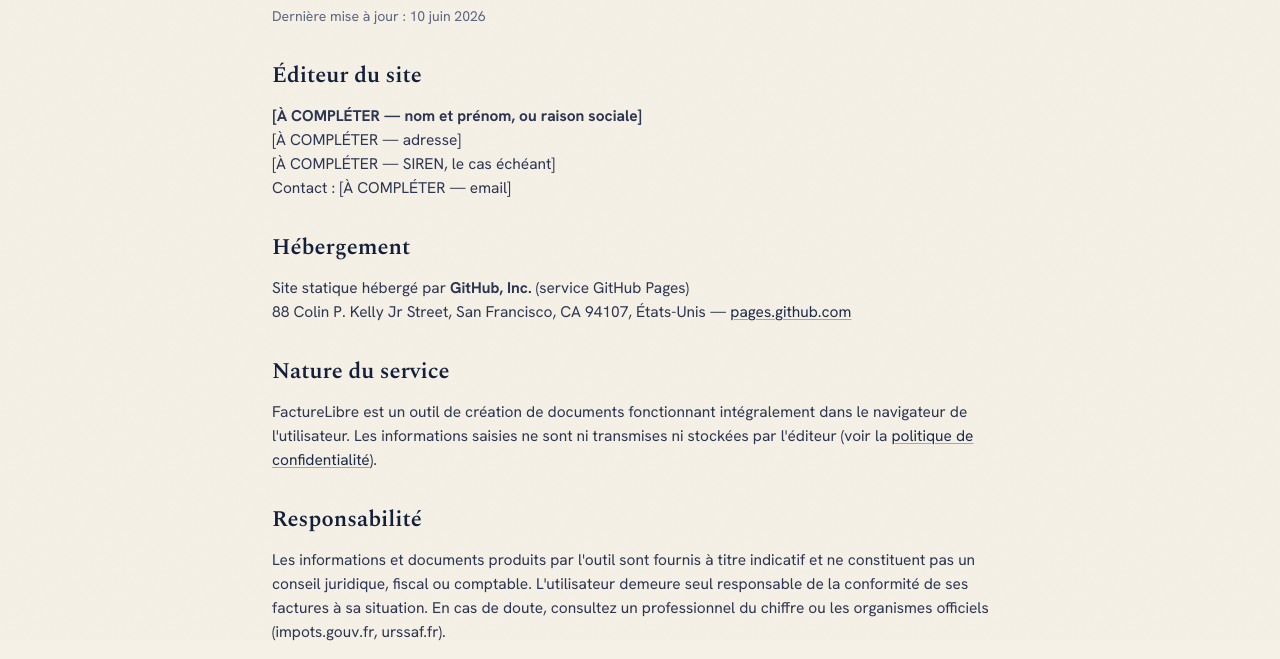
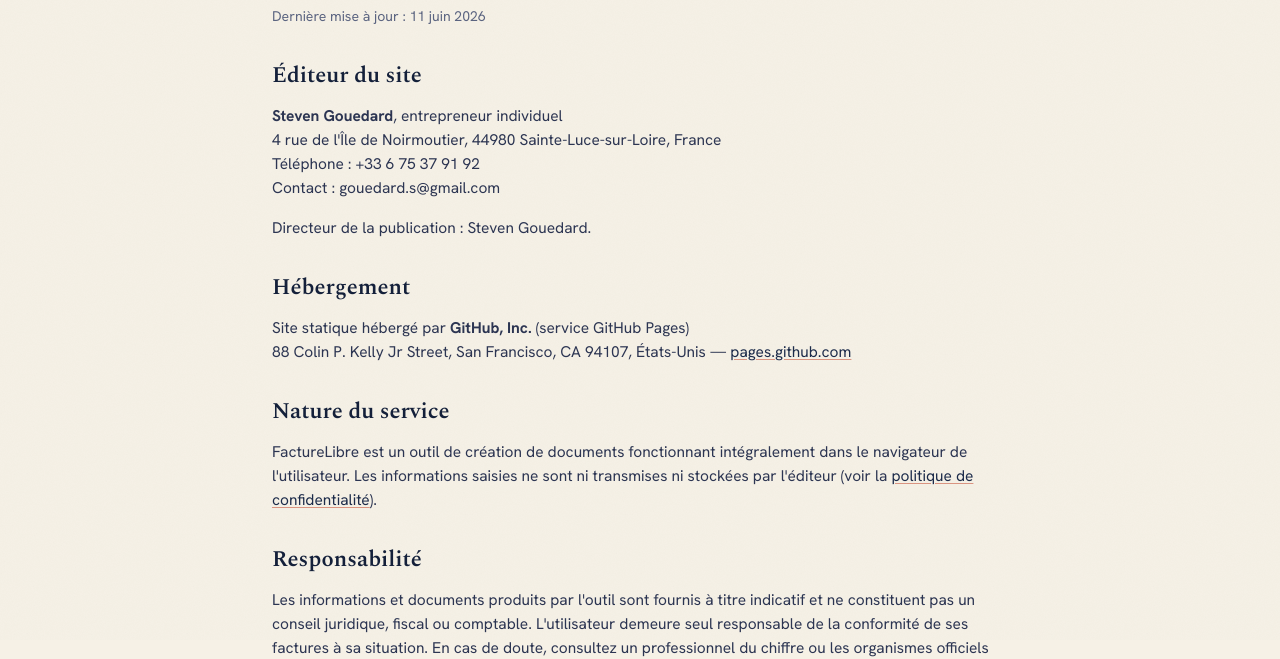
Before and after one commit to gwada9714/facture-libre, a website: page site/mentions-legales.html in a window 1280 px wide. Shown: the part 160-819 px from the top of the page. Drawn offline with Linux system fonts and the light colour scheme; a web font is replaced by a local one.

Commit message:
feat: mentions legales completees — identite de l'editeur publiee (LCEN, HUMAN_SETUP B)

```diff
--- a/site/assets/config.js
+++ b/site/assets/config.js
@@ -8,8 +8,8 @@ window.FLConfig = {
   /* Injecté automatiquement au déploiement par tools/prepare-deploy.js */
   baseUrl: "__SITE_URL__",
 
-  /* HUMAN_SETUP § B — email de contact affiché dans le pied de page et les pages légales. */
-  contactEmail: "",
+  /* HUMAN_SETUP § B — email de contact affiché dans les pages légales. */
+  contactEmail: "gouedard.s@gmail.com",
 
   /*
    * HUMAN_SETUP § C — lien de paiement (Stripe Payment Link ou Gumroad).
--- a/site/mentions-legales.html
+++ b/site/mentions-legales.html
@@ -21,16 +21,16 @@
 <main class="page">
   <div class="wrap">
     <h1>Mentions légales</h1>
-    <p class="meta">Dernière mise à jour : 10 juin 2026</p>
+    <p class="meta">Dernière mise à jour : 11 juin 2026</p>
 
     <h2>Éditeur du site</h2>
-    <!-- HUMAN_SETUP § B : compléter l'identité de l'éditeur (obligation LCEN). -->
     <p>
-      <strong>[À COMPLÉTER — nom et prénom, ou raison sociale]</strong><br>
-      [À COMPLÉTER — adresse]<br>
-      [À COMPLÉTER — SIREN, le cas échéant]<br>
-      Contact : [À COMPLÉTER — email]
+      <strong>Steven Gouedard</strong>, entrepreneur individuel<br>
+      4 rue de l'Île de Noirmoutier, 44980 Sainte-Luce-sur-Loire, France<br>
+      Téléphone : +33 6 75 37 91 92<br>
+      Contact : gouedard.s@gmail.com
     </p>
+    <p>Directeur de la publication : Steven Gouedard.</p>
 
     <h2>Hébergement</h2>
     <p>
```
Also changed, not shown: HUMAN_SETUP.md (+6 -8 lines), README.md.
